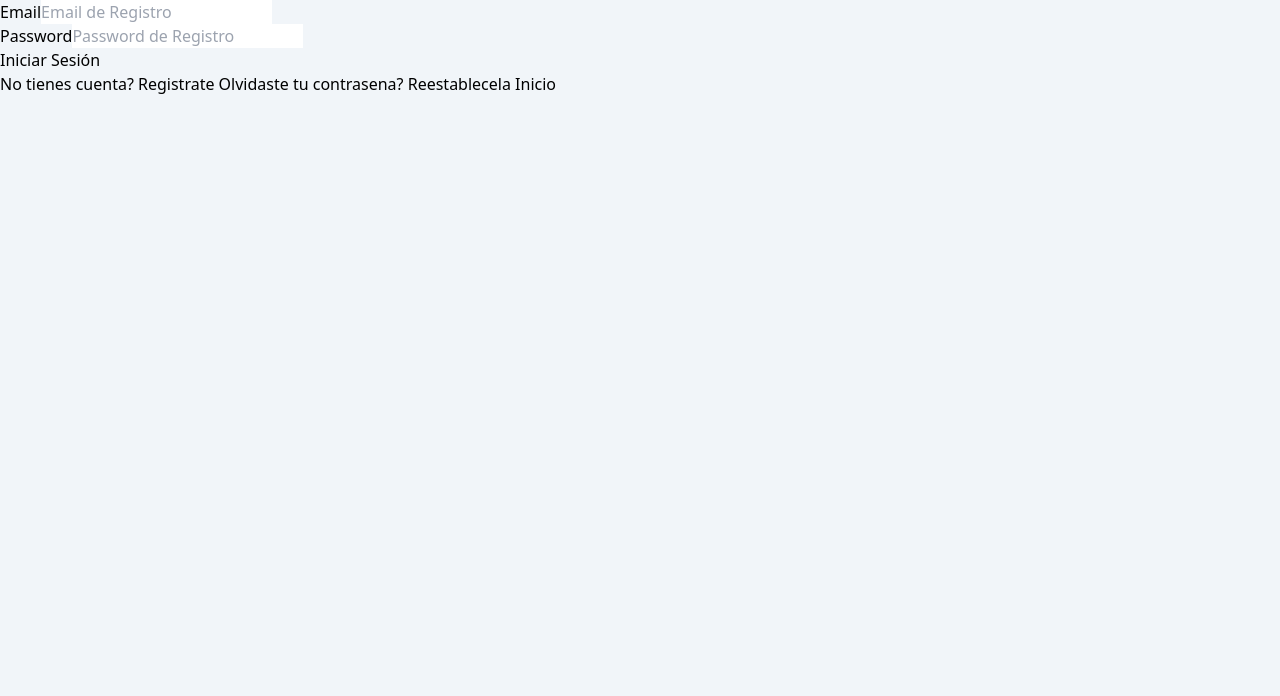
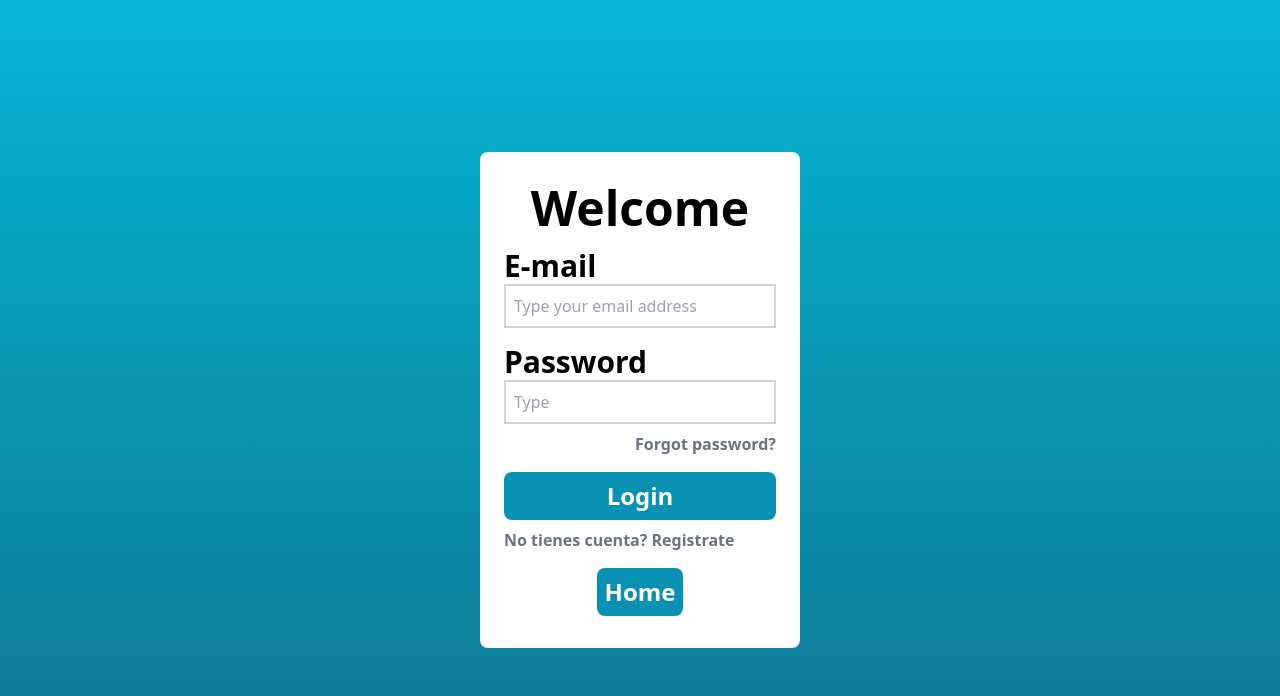
Before and after one commit to vicancino/Programacion_FZXY, a React (Vite) app in the folder client/: page /login in a window 1280 px wide. Shown: the top 696 px of the page. Built offline with nearby package versions, Linux system fonts and the light colour scheme; no server answers.

Commit message:
CSS Login

```diff
--- a/client/index.html
+++ b/client/index.html
@@ -6,7 +6,7 @@
 		<meta name="viewport" content="width=device-width, initial-scale=1.0" />
 		<title>React y Node</title>
 	</head>
-  <body class="bg-slate-100">
+	<body>
 		<div id="root"></div>
 		<script type="module" src="/src/main.tsx"></script>
 	</body>
--- a/client/package.json
+++ b/client/package.json
@@ -38,7 +38,7 @@
     "eslint-plugin-react-hooks": "^4.6.0",
     "eslint-plugin-react-refresh": "^0.4.6",
     "postcss": "^8.4.38",
-    "tailwindcss": "^3.4.3",
+    "tailwindcss": "^3.4.4",
     "typescript": "^5.2.2",
     "vite": "^5.2.0"
   }
--- a/client/src/App.tsx
+++ b/client/src/App.tsx
@@ -7,7 +7,7 @@ import RequestNewCode from "./components/pages/auth/RequestNewCode";
 import "react-toastify/dist/ReactToastify.css";
 import NewPasswordView from "./components/pages/auth/NewPasswordView";
 import ForgotPassword from "./components/pages/auth/ForgotPassoword";
-import Entrada from "./components/pages/asist/Asistencia";
+import Asistencia from "./components/pages/asist/Asistencia";
 import NuevoUsuario from "./components/pages/asist/NuevoUsuario";
 import Administracion from "./components/pages/asist/Administracion";
 
@@ -24,7 +24,7 @@ function App() {
 					<Route path="/request-code" element={<RequestNewCode />}></Route>
 					<Route path="/forgot-password" element={<ForgotPassword />}></Route>
 					<Route path="/new-password" element={<NewPasswordView />}></Route>
-					<Route path="/asistencia" element={<Entrada />}></Route>
+					<Route path="/asistencia" element={<Asistencia />}></Route>
 					<Route path="/nuevo-registro-persona" element={<NuevoUsuario />}></Route>
 					<Route path="/administracion" element={<Administracion />}></Route>
 				</Routes>
--- a/client/src/components/pages/asist/Administracion.tsx
+++ b/client/src/components/pages/asist/Administracion.tsx
@@ -1,10 +1,19 @@
+import { useNavigate } from "react-router-dom";
+
 export default function Administracion() {
+	const navigate = useNavigate();
+
 	return (
 		<>
-			<div>Bienvenido a la adminsitracion</div>
-			<div>Que quiere realizar</div>
+			<div>Administracion</div>
 			<div>
-				<button>Registrar Asistencia</button>
+				<button
+					onClick={() => {
+						navigate("/asistencia");
+					}}
+				>
+					Registrar Asistencia
+				</button>
 			</div>
 		</>
 	);
--- a/client/src/components/pages/asist/Asistencia.tsx
+++ b/client/src/components/pages/asist/Asistencia.tsx
@@ -26,7 +26,7 @@ export default function Entrada() {
 			<div>Bienvenido al Registro de Asistencia</div>
 			<div>Lista de Usuarios Presentes</div>
 			<nav>
-				<Link to={"/nuevo-registro-persona"}>Registrar nuevo Asistente</Link>
+				<Link to={"/nuevo-registro-persona"}>Registrar nuevo Usuario</Link>
 			</nav>
 		</>
 	);
--- a/client/src/components/pages/asist/NuevoUsuario.tsx
+++ b/client/src/components/pages/asist/NuevoUsuario.tsx
@@ -55,7 +55,7 @@ export default function NuevoUsuario() {
 				<input type="submit" value="Registrar Persona" />
 			</form>
 			<nav>
-				<Link to={"/asistencia"}>Volver lista Personas</Link>
+				<Link to={"/asistencia"}>Volver al inicio</Link>
 			</nav>
 			<ToastContainer />
 		</>
--- a/client/src/components/pages/auth/Login.tsx
+++ b/client/src/components/pages/auth/Login.tsx
@@ -46,51 +46,78 @@ function Login() {
 
 	// Función para el manejo del submit del formulario de Login
 	const handleLogin = (formData: UserLoginForm) => {
+		console.log("Presionado");
 		mutate(formData);
 	};
 
 	return (
 		<>
+			<div className="bg-gradient-to-b from-cyan-500 to-cyan-700 h-full min-h-screen flex items-center justify-center">
+				<div className=" bg-white w-1/4 px-6 py-8 rounded-lg ml-10 mr-10">
 					<form onSubmit={handleSubmit(handleLogin)}>
+						<div className="flex justify-center text-5xl font-extrabold"> Welcome </div>
+						<div className="mt-4">
+							<label className="text-3xl font-bold ">E-mail</label>
 							<div>
-					<label>Email</label>
-
 								<input
 									id="email"
 									type="email"
-						placeholder="Email de Registro"
+									placeholder="Type your email address"
+									className="border-2 border-gray-300  p-2 w-full"
 									{...register("email", {
-							required: "El Email es obligatorio",
+										required: "El campo E-mail es obligatorio",
 										pattern: {
 											value: /\S+@\S+\.\S+/,
-								message: "E-mail no válido",
+											message: "E-mail no valido",
 										},
 									})}
 								/>
+								<div className="flex justify-center font-extrabold text-red-600 text-2xl">
 									{errors.email && <ErrorMessage>{errors.email.message}</ErrorMessage>}
 								</div>
+							</div>
+						</div>
 
+						<div className="mt-4">
+							<label className="text-3xl font-bold">Password</label>
 							<div>
-					<label>Password</label>
-
 								<input
 									type="password"
-						placeholder="Password de Registro"
+									placeholder="Type"
+									className="border-2 border-gray-300  p-2 w-full"
 									{...register("password", {
-							required: "El Password es obligatorio",
+										required: "El el campo Password es obligatorio",
 									})}
 								/>
+								<div className="flex justify-center font-extrabold text-red-600 text-2xl">
 									{errors.password && <ErrorMessage>{errors.password.message}</ErrorMessage>}
 								</div>
-
-				<input type="submit" value="Iniciar Sesión" />
+							</div>
+							<div className="flex justify-end mt-2 font-bold text-gray-500">
+								<Link to={"/forgot-password"}>Forgot password?</Link>
+							</div>
+						</div>
+						<div className="mt-4 p-2 text-2xl rounded-lg font-bold text-white flex items-center justify-center bg-cyan-600 hover:bg-cyan-800">
+							<input className="min-w-full" type="submit" value="Login" />
+						</div>
 					</form>
 					<nav>
+						<div className="flex justify-start mt-2 font-bold text-gray-500">
 							<Link to={"/register"}>No tienes cuenta? Registrate </Link>
-				<Link to={"/forgot-password"}>Olvidaste tu contrasena? Reestablecela</Link>
-				<Link to={"/"}> Inicio</Link>
+						</div>
+						<div className="flex justify-center">
+							<div className="mt-4 p-2 text-2xl rounded-lg font-bold text-white bg-cyan-600 hover:bg-cyan-800 max-w-30 ">
+								<Link to={"/"}>
+									{" "}
+									<button>Home</button>{" "}
+								</Link>
+							</div>
+						</div>
 					</nav>
+
 					<ToastContainer />
+				</div>
+			</div>
 		</>
 	);
 }
--- a/client/tailwind.config.js
+++ b/client/tailwind.config.js
@@ -1,5 +1,5 @@
 /** @type {import('tailwindcss').Config} */
-export default {
+module.exports = {
 	content: ["./index.html", "./src/**/*.{js,ts,jsx,tsx}"],
 	theme: {
 		extend: {},
```
Also changed, not shown: 1 other file (tests, documents, lock files or other folders). Lines whose indentation alone changed are shown as unchanged.
